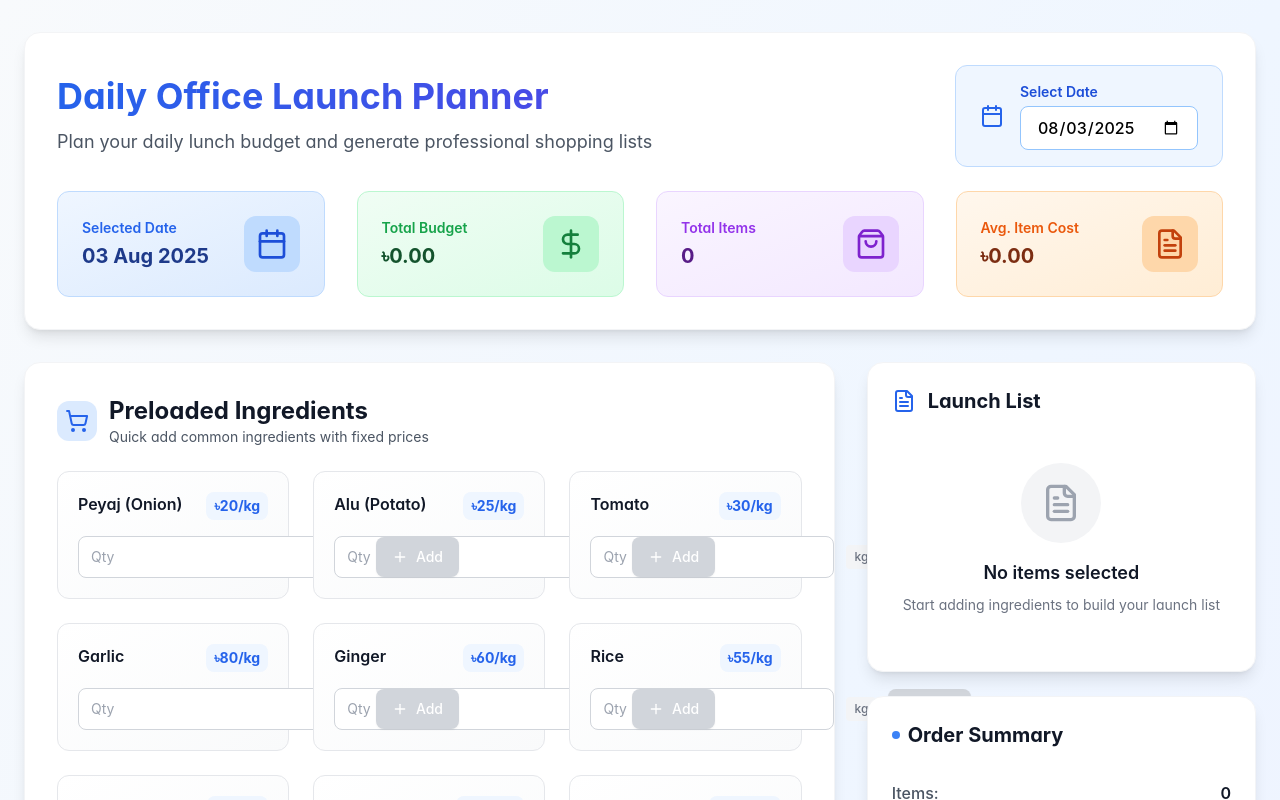
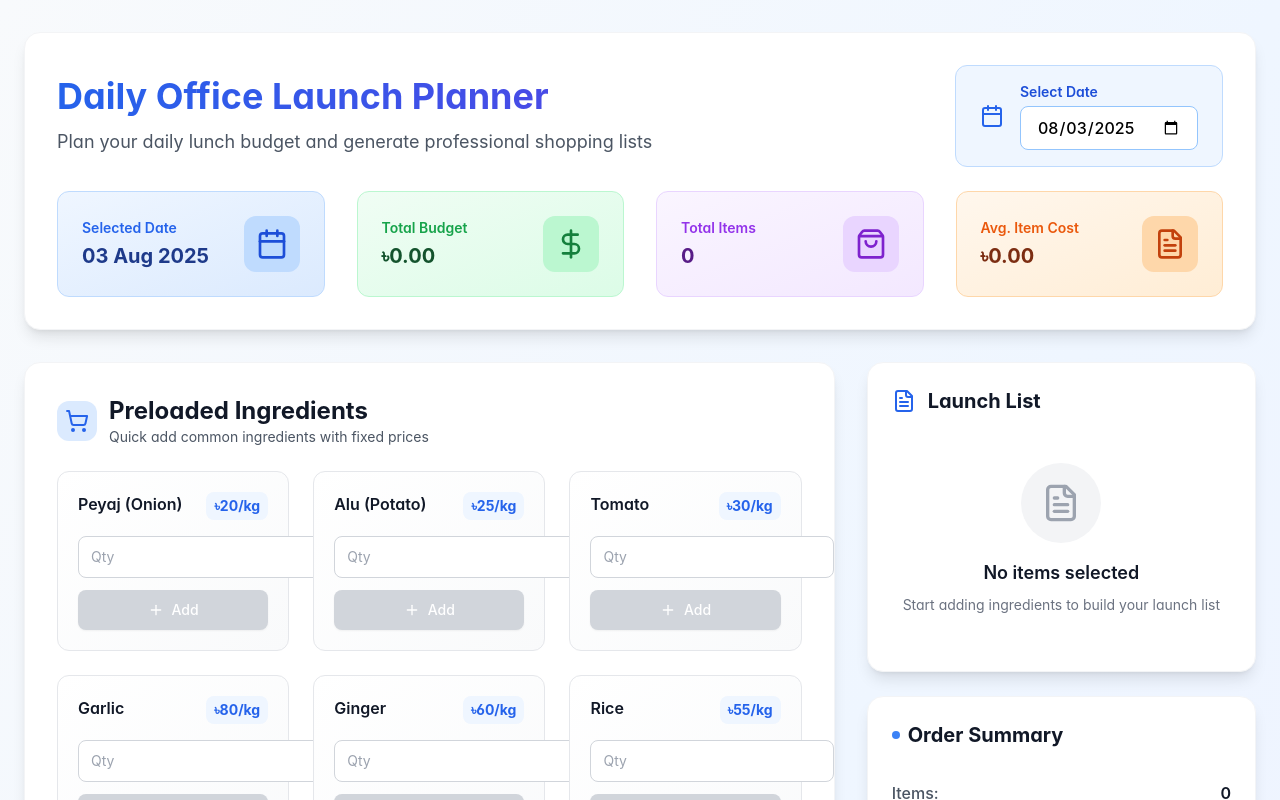
Before and after one commit to RakibulHasan2/Office-Launch-Planner, a React (Vite) app: page / in a window 1280 px wide. Shown: the top 800 px of the page. Built offline with nearby package versions, Linux system fonts and the light colour scheme.

Commit message:
UI updated

```diff
--- a/src/components/PreloadedIngredients.tsx
+++ b/src/components/PreloadedIngredients.tsx
@@ -62,7 +62,7 @@ export const PreloadedIngredients: React.FC<PreloadedIngredientsProps> = ({ onAd
               <span className="text-blue-600 font-bold text-sm bg-blue-50 px-2 py-1 rounded-lg">৳{ingredient.price}/{ingredient.unit}</span>
             </div>
 
-            <div className="flex items-center gap-3">
+            <div className="space-y-3">
               <input
                 type="number"
                 min="0"
@@ -72,11 +72,10 @@ export const PreloadedIngredients: React.FC<PreloadedIngredientsProps> = ({ onAd
                 placeholder="Qty"
                 className="flex-1 px-3 py-2.5 text-sm border border-gray-300 rounded-lg focus:outline-none focus:ring-2 focus:ring-blue-500 focus:border-transparent bg-white"
               />
-              <span className="text-xs text-gray-500 font-medium min-w-fit bg-gray-100 px-2 py-1 rounded">{ingredient.unit}</span>
               <button
                 onClick={() => handleAddToList(ingredient)}
                 disabled={!quantities[ingredient.id] || quantities[ingredient.id] <= 0}
-                className="px-4 py-2.5 bg-blue-600 text-white rounded-lg hover:bg-blue-700 disabled:bg-gray-300 disabled:cursor-not-allowed transition-all duration-200 flex items-center gap-2 text-sm font-medium shadow-sm hover:shadow-md"
+                className="px-4 w-full  py-2.5 bg-blue-600 text-white rounded-lg hover:bg-blue-700 disabled:bg-gray-300 disabled:cursor-not-allowed transition-all duration-200 flex items-center gap-2 text-sm font-medium shadow-sm hover:shadow-md flex items-center justify-center"
               >
                 <Plus className="w-4 h-4" />
                 Add
```
